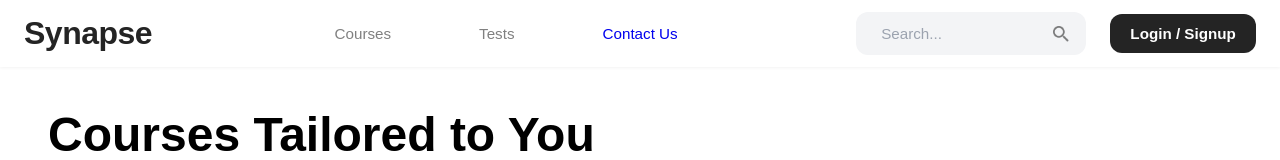
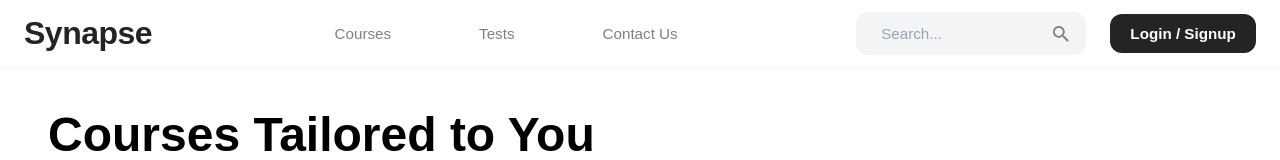
Before and after one commit to abdulshaikh55/synapse, a React (Vite) app in the folder frontend/: page / in a window 1280 px wide. Shown: the top 160 px of the page. Built offline with nearby package versions, Linux system fonts and the light colour scheme.

Commit message:
fix(frontend): displace default visited link color to inherited

```diff
--- a/frontend/src/components/Navbar/Navbar.module.css
+++ b/frontend/src/components/Navbar/Navbar.module.css
@@ -34,6 +34,7 @@
     gap: 5rem;
     margin: 0 2rem;
     padding: 0;
+    color: gray;
 
     li {
       display: inline-block;
@@ -206,3 +207,12 @@
     }
   }
 }
+
+ul li a {
+  color: inherit;
+  text-decoration: none;
+}
+
+ul li a:visited {
+  color: inherit;
+}
--- a/frontend/src/index.css
+++ b/frontend/src/index.css
@@ -4,6 +4,16 @@
   box-sizing: border-box;
   text-decoration: none;
 }
+
 body {
   font-family: 'poppins', sans-serif ;
 }
+
+a {
+  color: inherit;
+  text-decoration: none;
+}
+
+a:visited {
+  color: inherit;
+}
```
